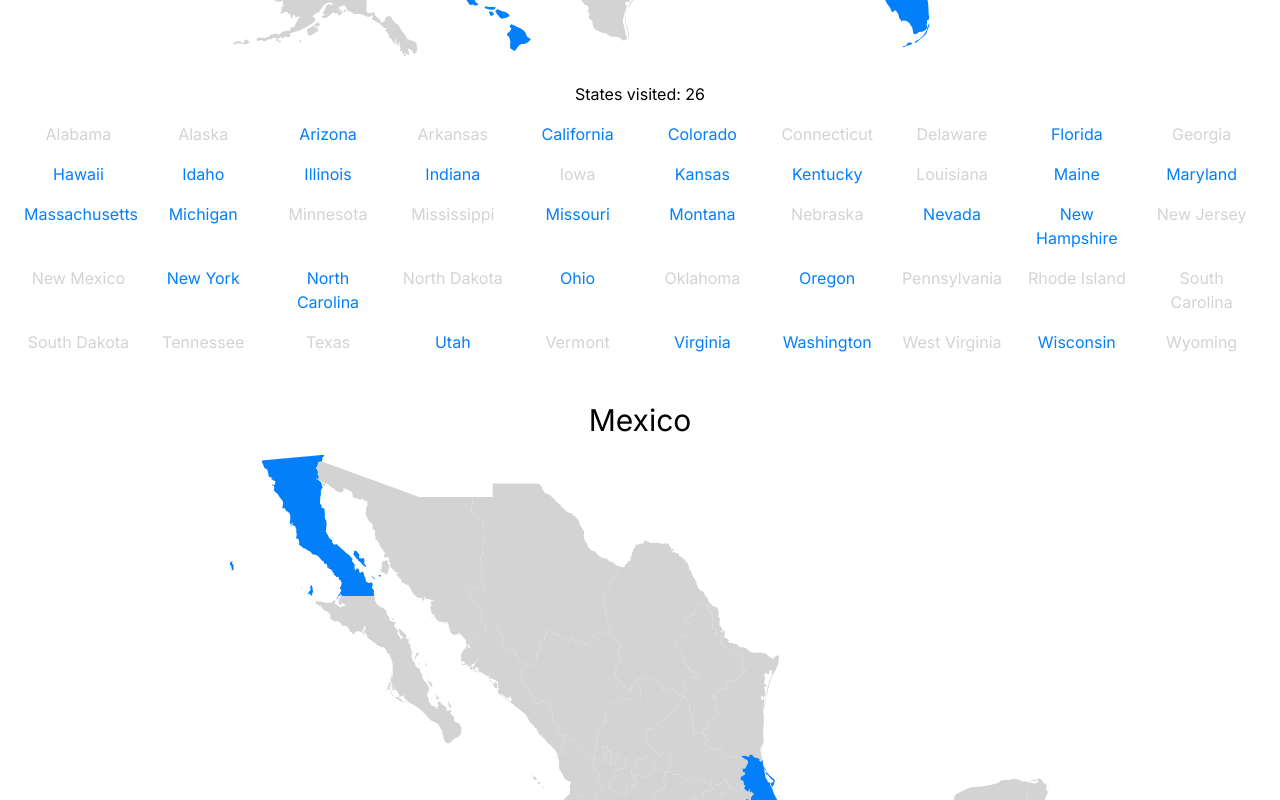
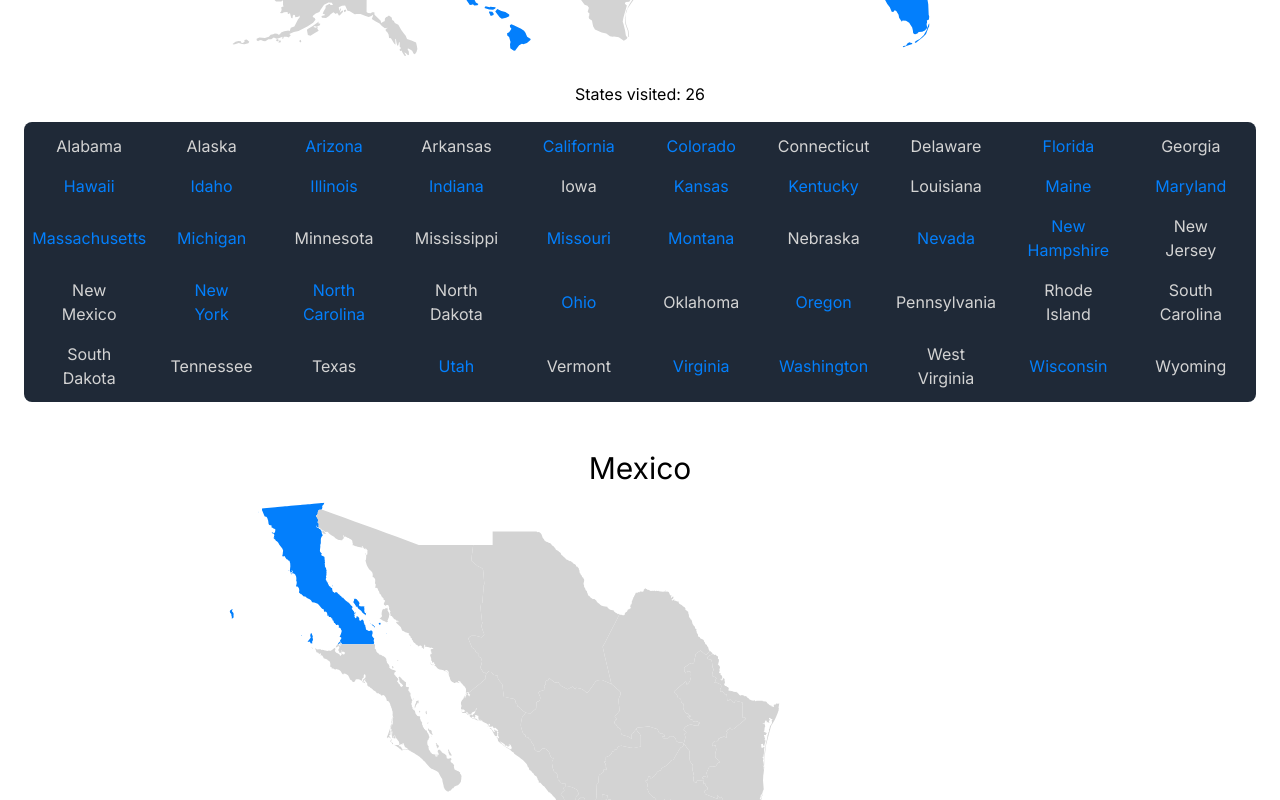
Before and after one commit to peachfuzz/next-peachfuzz-website, a Next.js app: page /travel in a window 1280 px wide. Shown: the part 700-1500 px from the top of the page. Built offline with nearby package versions, Linux system fonts and the light colour scheme.

Commit message:
Fixing map legend readability 🗺️

```diff
--- a/src/app/travel/components/mapLegend.tsx
+++ b/src/app/travel/components/mapLegend.tsx
@@ -9,7 +9,12 @@ export function MapLegend({
   onHover: (index: number) => void;
 }) {
   return (
-    <div className="grid grid-flow-row-dense grid-cols-3 sm:grid-cols-4 md:grid-cols-6 lg:grid-cols-8 xl:grid-cols-10 gap-4 text-center">
+    <div
+      className={
+        'grid grid-cols-3 sm:grid-cols-4 md:grid-cols-6 lg:grid-cols-8 xl:grid-cols-10 gap-4 ' +
+        'bg-gray-800 rounded-lg p-3 place-items-center'
+      }
+    >
       {countryData.map(({ name, abbreviation, hovered, visited }, index) => (
         <div
           data-state={abbreviation}
@@ -17,6 +22,7 @@ export function MapLegend({
           onMouseEnter={() => onHover(index)}
           onMouseLeave={() => onHover(index)}
           style={{ color: getColor(hovered, visited) }}
+          className="max-w-min text-center"
         >
           {name}
         </div>
```
